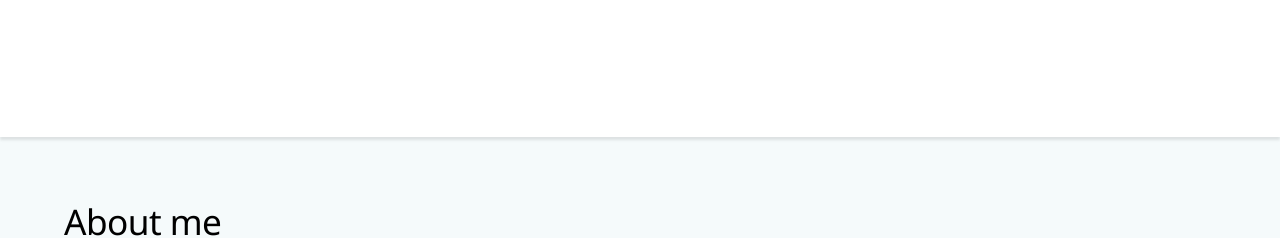
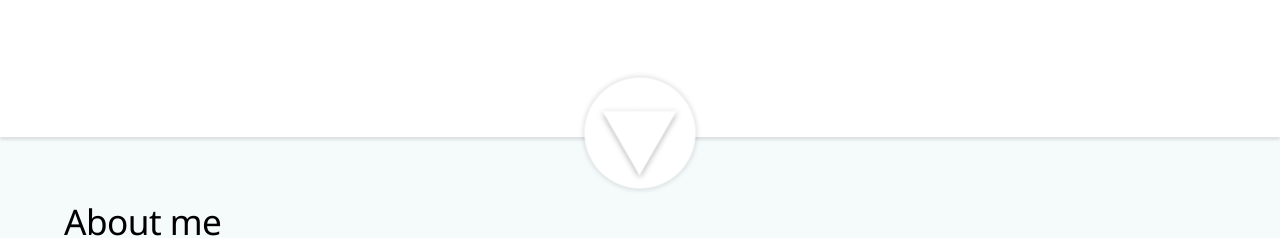
Before and after one commit to chriscerie/chriscerie.github.io, a React (Create React App) app: page / in a window 1280 px wide. Shown: the part 572-810 px from the top of the page. Built offline with nearby package versions, Linux system fonts and the light colour scheme.

Commit message:
Add arrow button

```diff
--- a/src/App/components/HorizontalBar.tsx
+++ b/src/App/components/HorizontalBar.tsx
@@ -1,16 +1,24 @@
 import React from "react";
-import './HorizontalBar.css';
+import "./HorizontalBar.css";
 
-const defaultProps = {
+type propTypes = {
+  background: string;
+  direction: string;
+  children?: React.ReactNode;
+};
+
+function HorizontalBar(props: propTypes) {
+  const type = props.direction === "down" ? "horizontal-bar-down" : "horizontal-bar-up";
+  return (
+    <div className={type} style={{ background: props.background }}>
+      {props.children}
+    </div>
+  );
+}
+
+HorizontalBar.defaultProps = {
   background: "white",
   direction: "down",
 };
 
-function HorizontalBar(props: typeof defaultProps) {
-  const type = props.direction === "down" ? "horizontal-bar-down" : "horizontal-bar-up";
-  return <div className={type} style={{background: props.background}}></div>;
-}
-
-HorizontalBar.defaultProps = defaultProps;
-
 export default HorizontalBar;
--- a/src/App/index.css
+++ b/src/App/index.css
@@ -1,5 +1,13 @@
-.App {}
+.App {
+}
 
-@media only screen and (max-width: 600px) {
-  .App {zoom: 40%;}
+.arrow-button {
+  position: absolute;
+  user-select: none;
+  transform: translate(-50%, -50%);
+  top: 50%;
+  left: 50%;
 }
+.arrow-button:hover {
+  background-color: "blue";
+}
--- a/src/App/index.tsx
+++ b/src/App/index.tsx
@@ -5,6 +5,7 @@ import Home from './pages/Home';
 import Employment from './pages/Employment';
 import Header from './components/Header';
 import HorizontalBar from './components/HorizontalBar';
+import circle_arrow from '../images/circle_arrow.png';
 
 function App() {
   const homeRef = useRef<HTMLDivElement>(null);
@@ -26,7 +27,11 @@ function App() {
         }
       ]}/>
       <Home homeRef={ homeRef }/>
-      <HorizontalBar direction="down" />
+      <HorizontalBar direction="down">
+        <div className="arrow-button">
+          <img src={circle_arrow} alt="Arrow" />
+        </div>
+      </HorizontalBar>
       <About aboutRef={ aboutRef }/>
       <HorizontalBar direction="up" />
       <Employment employmentRef={ employmentRef }/>
```
Also changed, not shown: src/images/circle_arrow.png (added).
